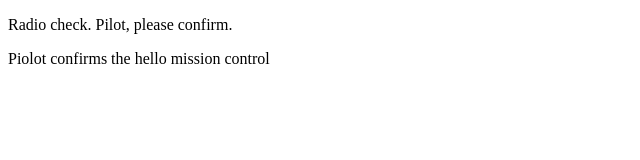
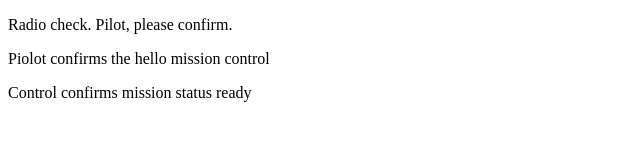
Before and after one commit to CassZ25/communication-log, a plain HTML site: page index.html in a window 1280 px wide. Shown: the whole page, without its empty margins (0-640 px from the left). Drawn offline with Linux system fonts and the light colour scheme.

Commit message:
this is the control

```diff
--- a/index.html
+++ b/index.html
@@ -3,5 +3,6 @@
    <body>
       <p>Radio check. Pilot, please confirm.</p>
       <p>Piolot confirms the hello mission control</p>
+      <p> Control confirms mission status ready</p>
    </body>
 </html>
```
